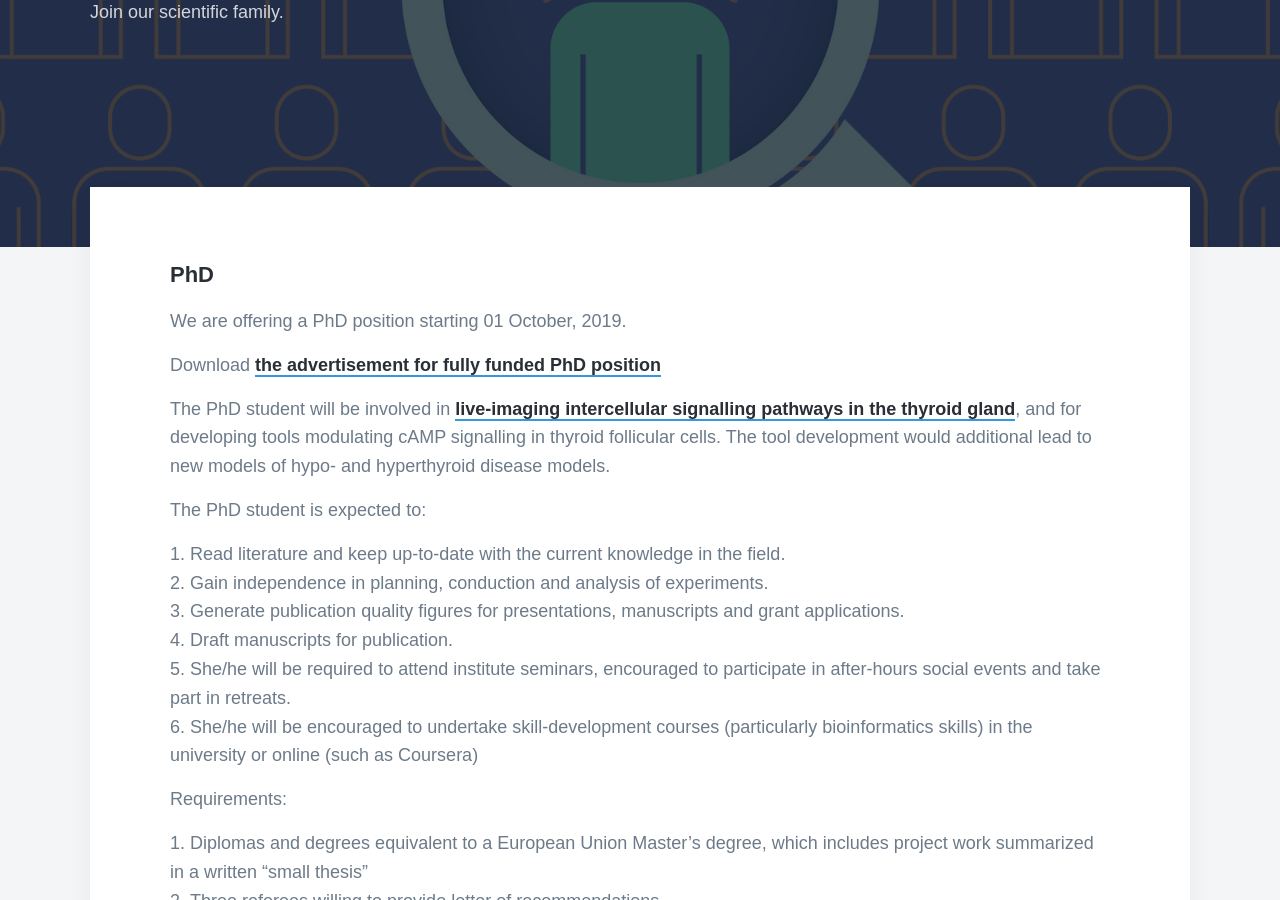
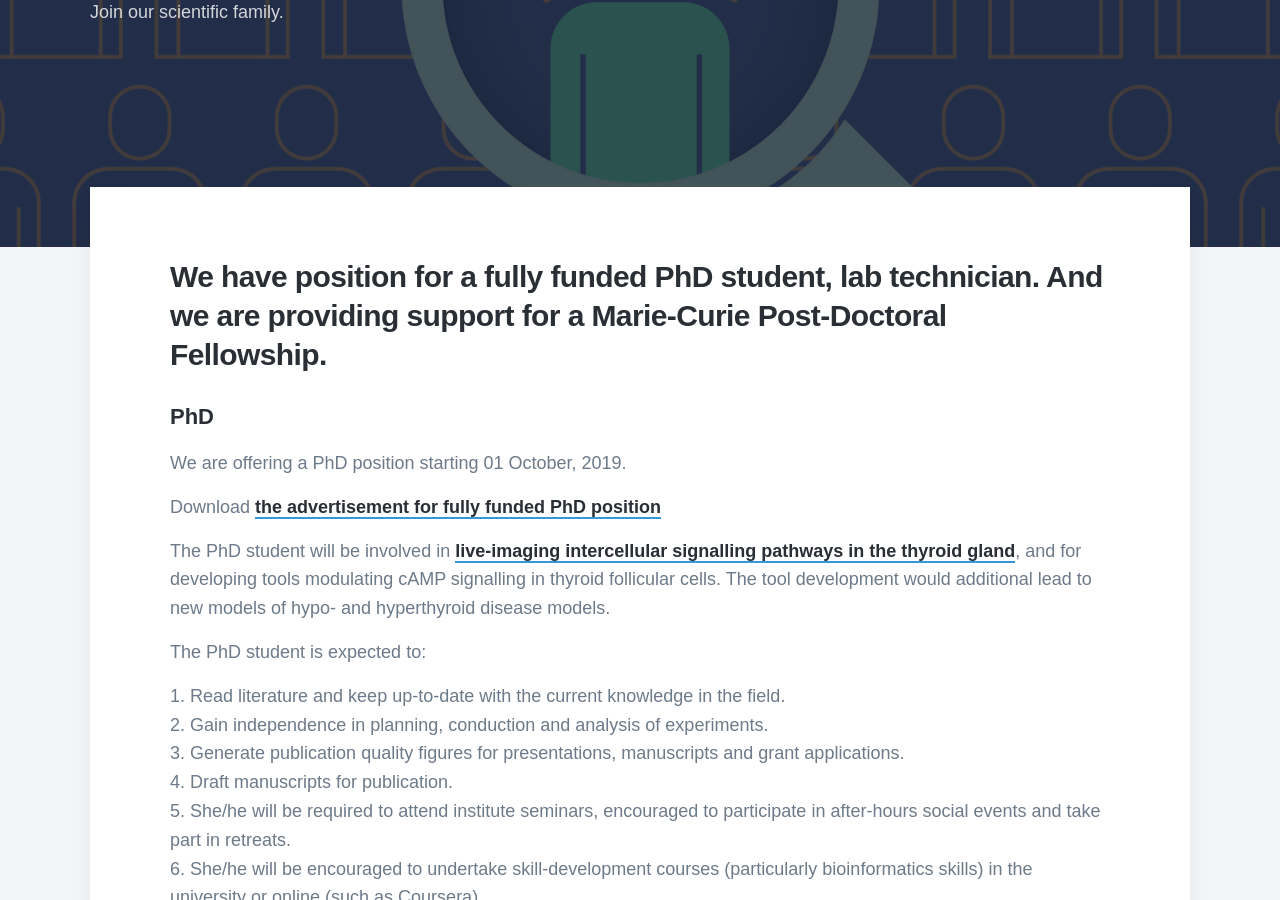
Before and after one commit to sumeetpalsingh/sumeetpalsingh.github.io, a Jekyll site: the page built from _pages/vacancies.md, in a window 1280 px wide and 900 px high, scrolled down 339 px. Built offline with Jekyll 4.4.1, drawn with Linux system fonts in a browser that asks for light colours; nearby versions of some CDN libraries; some web fonts are replaced.

Commit message:
Update vacancies.md

```diff
--- a/_pages/vacancies.md
+++ b/_pages/vacancies.md
@@ -4,6 +4,8 @@ subtitle: Join our scientific family.
 description: Job opportunities.
 featured_image: /images/demo/vacancy.jpg
 ---
+
+### We have position for a fully funded PhD student, lab technician. And we are providing support for a Marie-Curie Post-Doctoral Fellowship.
 
 #### PhD
 
```
